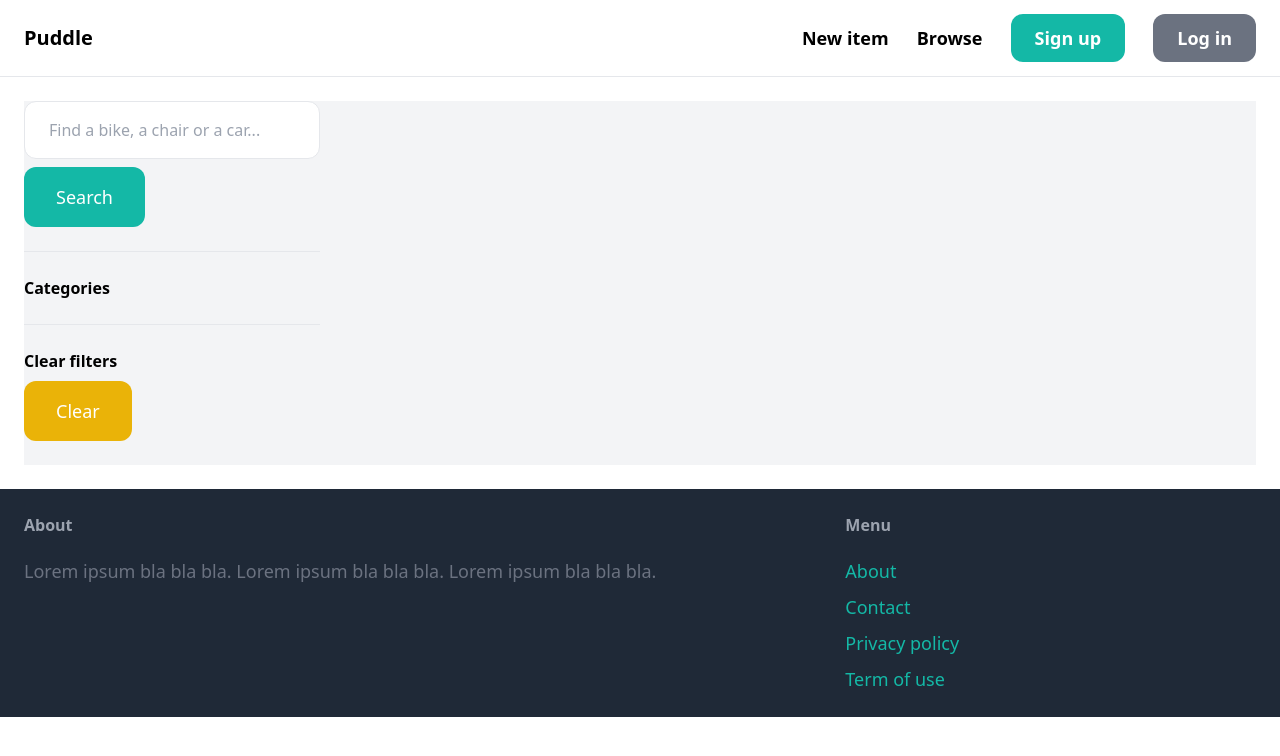
After one commit to JYupix/DjangoMarketplace, a Django app: page /items/ in a window 1280 px wide. The commit adds this page. Shown: the top 756 px of the page. Run offline with Django 5.2, Linux system fonts and the light colour scheme; data that the repository does not hold is empty; some libraries are stand-ins or nearby versions.

Commit message:
Searching

```diff
--- a/puddle/core/templates/core/base.html
+++ b/puddle/core/templates/core/base.html
@@ -12,7 +12,7 @@
 
         <div class="space-x-6">
             <a href="{% url 'item:new' %}" class="text-lg font-semibold hover:text-gray-500">New item</a>
-            <a href="#" class="text-lg font-semibold hover:text-gray-500">Browse</a>
+            <a href="{% url 'item:items' %}" class="text-lg font-semibold hover:text-gray-500">Browse</a>
 
             {% if request.user.is_authenticated %}
                 <a href="#" class="px-6 py-3 text-lg font-semibold bg-teal-500 text-white rounded-xl hover:bg-teal-700">Inbox</a>
--- /dev/null
+++ b/puddle/item/templates/item/items.html
@@ -0,0 +1,53 @@
+{% extends "core/base.html" %}
+
+{% block title %}Items{% endblock title %}
+
+{% block content %}
+    <div class="pb-6 grid grid-cols-4 gap-4 bg-gray-100">
+        <div class="col-span-1">
+            <form action="{% url 'item:items' %}" method="get">
+                <input name="query" class="w-full py-4 px-6 border rounded-xl" type="text" value="{{query}}" placeholder="Find a bike, a chair or a car...">
+
+                <button class="mt-2 py-4 px-8 text-lg bg-teal-500 text-white rounded-xl">Search</button>
+            </form>
+
+            <hr class="my-6">
+
+            <p class="font-semibold">Categories</p>
+
+            <ul>
+                {% for category in categories %}
+                    <li class="py-2 px-2 rounded-xl{% if category.id == category__id %} bg-gray-200 {% endif %}">
+                        <a href="{% url 'item:items' %}?query={{query}}&category={{category.id}}"> {{category.name}} </a>
+                    </li>
+                {% endfor %}
+            </ul>
+
+            <hr class="my-6">
+
+            <p class="font-semibold">Clear filters</p>
+            <ul>
+                <li><a href="{% url 'item:items' %}" class="mt-2 py-4 px-8 inline-block bg-yellow-500 text-lg rounded-xl text-white">Clear</a></li>
+            </ul>
+        </div>
+
+        <div class="col-span-3">
+            <div class="grid grid-cols-3 gap-3">
+                {% for item in items %}
+                    <div>
+                        <a href="{% url 'item:detail' item.id %}">
+                            <div>
+                                <img src="{{item.image.url}}" class="rounded-t-xl">
+                            </div>
+
+                            <div class="p-6 bg-white rounded-b-xl">
+                                <h2 class="text-2xl">{{item.name}}</h2>
+                                <p class="text-gray-500">Price: {{item.price}}</p>
+                            </div>
+                        </a>
+                    </div>
+                {% endfor %}
+            </div>
+        </div>
+    </div>
+{% endblock content %}
--- a/puddle/item/urls.py
+++ b/puddle/item/urls.py
@@ -4,6 +4,7 @@ from . import views
 app_name = 'item'
 
 urlpatterns = [
+    path('', views.items, name='items'),
     path('new/', views.new, name='new'),
     path('<int:pk>', views.detail, name='detail'),
     path('<int:pk>/delete/', views.delete, name='delete'),
--- a/puddle/item/views.py
+++ b/puddle/item/views.py
@@ -1,10 +1,30 @@
 from django.contrib.auth.decorators import login_required
+from django.db.models import Q
 from django.shortcuts import render, get_object_or_404, redirect
 
 from .forms import NewItemForm, EditItemForm
-from .models import Item
+from .models import Item, Category
 
 # Create your views here.
+def items(request):
+    query = request.GET.get('query', '')
+    category__id = request.GET.get('category', 0)
+    categories = Category.objects.all()
+    items = Item.objects.filter(is_sold=False)
+
+    if category__id:
+        items = items.filter(category__id=category__id)
+
+    if query:
+        items = items.filter(Q(name__icontains=query) | Q(description__icontains=query))
+
+    return render(request, 'item/items.html', {
+        'items': items,
+        'query': query,
+        'categories': categories,
+        'category__id': int(category__id)
+    })
+
 def detail(request, pk):
     item = get_object_or_404(Item, pk=pk)
     related_items = Item.objects.filter(category=item.category, is_sold=False).exclude(pk=pk)[0:3]
```
